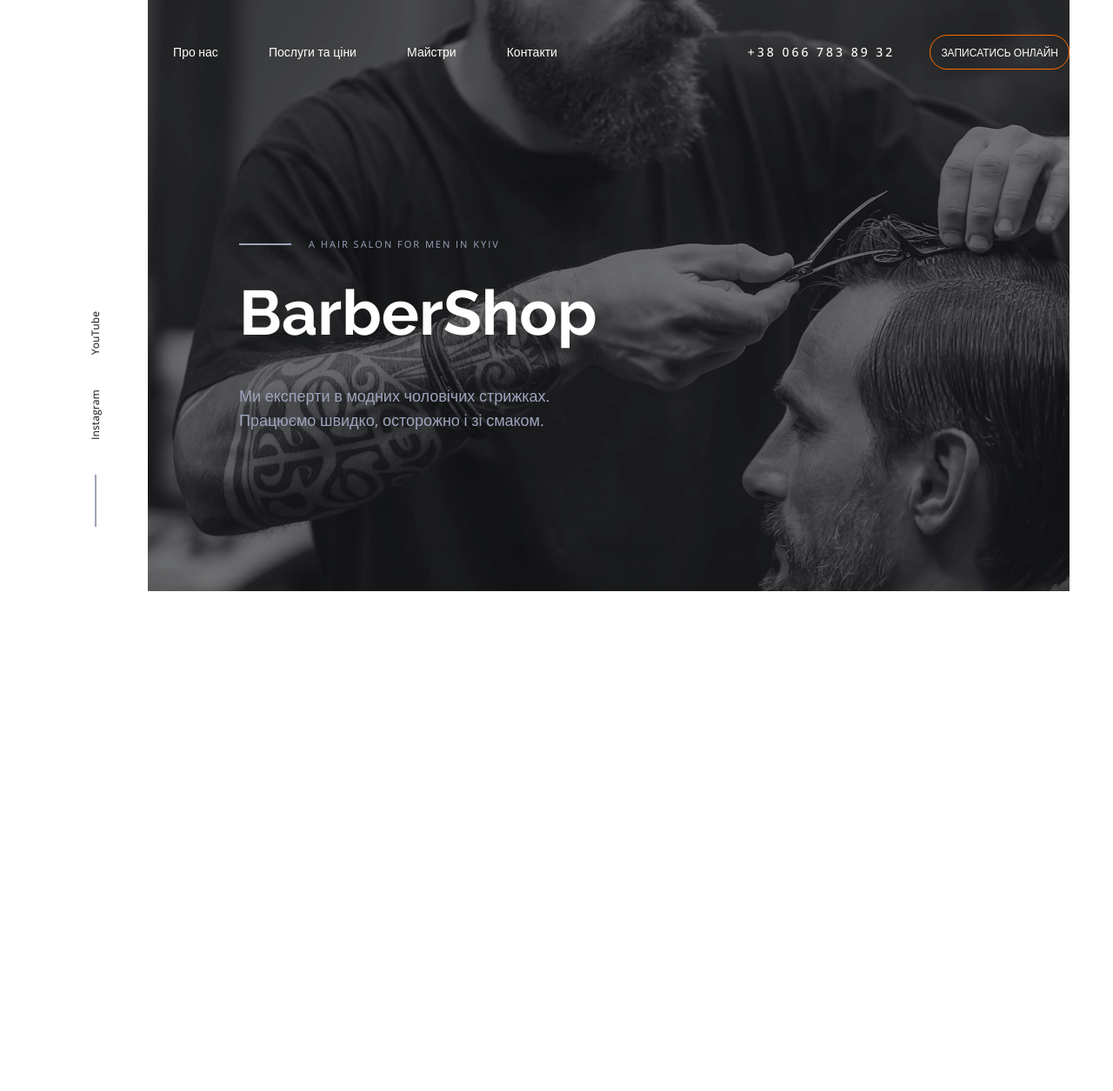
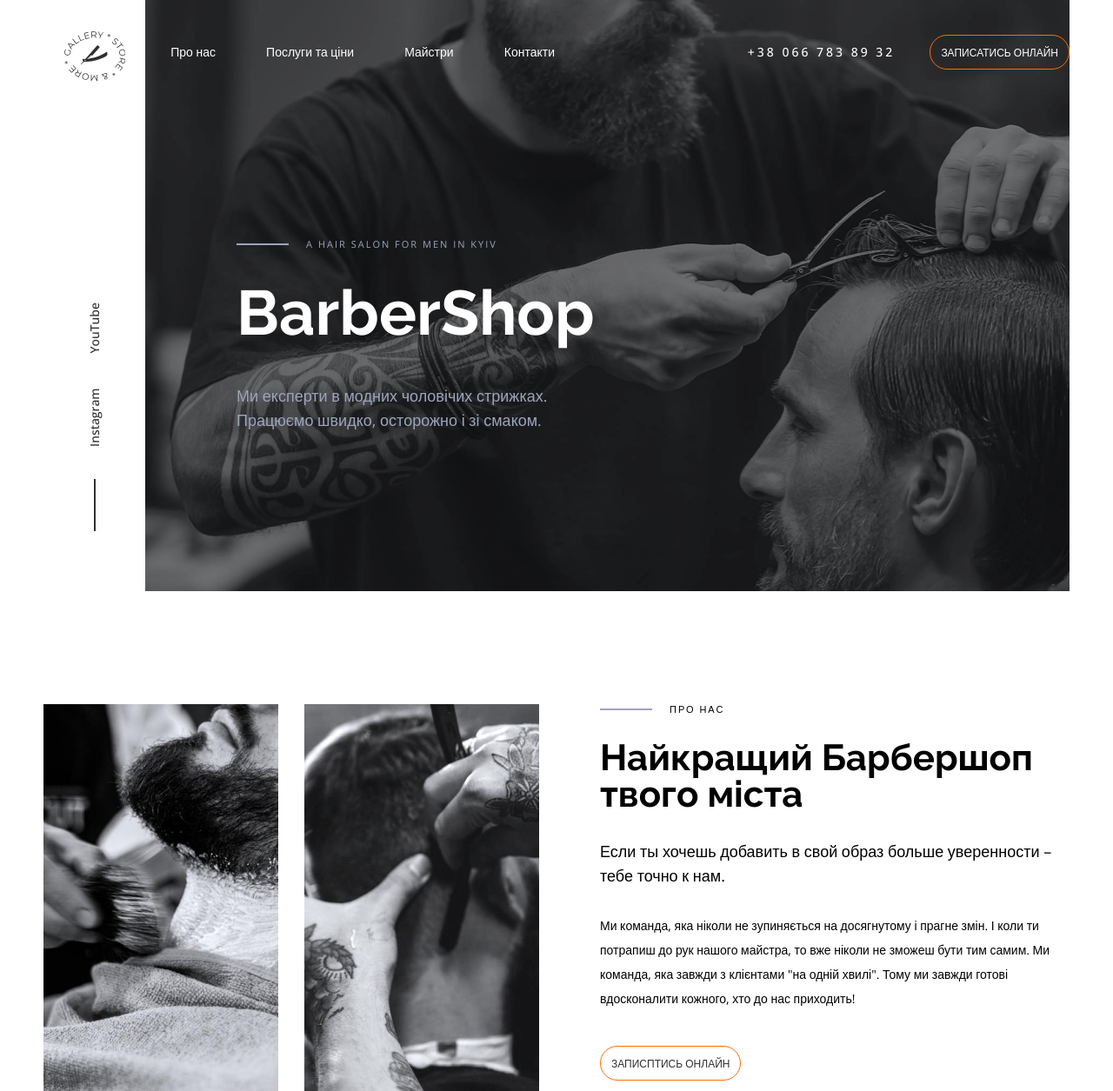
Before and after one commit to d-pylypiuk/BarbarShop, a plain HTML site: page index.html in a window 1280 px wide. Shown: the whole page at 87% size. Before the commit the page ends 800 px from the top, so only its background shows below. Drawn offline with nearby package versions, Linux system fonts and the light colour scheme.

Commit message:
Add files via upload

```diff
--- a/css/style.scss
+++ b/css/style.scss
@@ -68,13 +68,33 @@ header{
    width: 60px;
    margin-top: -1px;
    position: absolute;
-   background: orange;
+   // background: orange;
+}
+.signature{
+   margin-left: 80px;
+   font-size: 11px;
+   font-weight: 400;
+   letter-spacing: 2px;
+   text-transform: uppercase;
 }
 .title{
-   margin:38px 0px 45px 0px;
-
+   font-family: 'Raleway', sans-serif;
+   font-size: 42px;
+   font-weight: bold;
+   letter-spacing: 5%;
+   line-height: 42px;
+   margin: 30px 0px;
 }
 .subtitle{
+   font-size: 18px;
+   letter-spacing: 2%;
+   line-height: 28px;
+   margin-bottom: 30px;
+}
+.text p{
+   font-size: 14px;
+   font-weight: 300;
+   letter-spacing: 2%;
    line-height: 28px;
 }
 // =======HEADER=========
@@ -86,7 +106,6 @@ header{
    flex-direction: row;
    justify-content: space-between;
    align-items: stretch;
-   // border: 1px solid blue;
 }
 .slider{
    height: 680px;
@@ -95,14 +114,14 @@ header{
 }
 .column{
    flex-grow: 1;
-   // border: 1px solid green;
 }
 .social-panel{
-   width: 120px;
+   width: 130px;
    display: flex;
    flex-direction: row;
-   justify-content: flex-start;
+   justify-content: flex-end;
    align-items: stretch;
+   overflow: hidden;
 }
 .social-box{
    padding-bottom: 72px;
@@ -112,21 +131,28 @@ header{
    flex-direction: column;
    justify-content: space-between;
    align-items: center;
-   // border: 2px solid tomato;
 }
 .social-box__logo{
-   width: 100%;
-   // border: 1px solid gray;
+   display: flex;
+   flex-direction: row;
+   justify-content: center;
+   margin-top: 30px;
 }
-.logo-white{
-   // background: gray;
-   width: 100%;
+.logo-gray{
+   fill: var(--sociale-links);
+   width: 70px;
+   height: 70px;
+}
+
+div.social__links.__decor-line:before{
+   border-color: var(--sociale-links);
 }
 .social__links{
    display: flex;
    flex-direction: row;
    justify-content: center;
    align-items: center;
+   width: 200px;
    bottom: 170px;
    // border: 1px solid hotpink;
    transform: rotate(-90deg);
@@ -134,9 +160,9 @@ header{
 .social__links a{
    transform: all .3s ease-in-out .0s;
    color: var(--sociale-links);
-   font-size: 12px;
+   font-size: 14px;
    font-weight: 500;
-   padding: 0px 20px;
+   margin: 0px 20px;
 }
 .social__links a:hover{
    color: var(--hover-color);
@@ -205,16 +231,11 @@ header{
    background: var(--hover-color);
 }
 
-// ----------
+// ---------- header slider -------
 .slider__info{
    padding-left: 105px;
 }
 .slider__signature{
-   margin-left: 80px;
-   font-size: 11px;
-   font-weight: 400;
-   letter-spacing: 2px;
-   text-transform: uppercase;
    color: var(--signature-color);
 }
 .slider__title{
@@ -222,9 +243,57 @@ header{
    font-size: 72px;
    font-weight: bold;
    font-family: 'Raleway', sans-serif;
+   margin:38px 0px 45px 0px;
 }
 .slider__subtitle{
    font-size: 18px;
    font-weight: normal;
    color: var(--signature-color);
 }
+// --------- about us -----------
+
+.content{
+}
+.about-us__container{
+   margin: 130px 0px;
+}
+.about-us__row{
+   display: flex;
+   flex-direction: row;
+   justify-content:space-between;
+   align-items: flex-start;
+
+}
+.about-us__photo-box{
+   width: 570px;
+   display: flex;
+   flex-direction: row;
+   justify-content: space-between;
+   align-items: flex-start;
+
+}
+.photo-box__items{
+   display: flex;
+   flex-direction: row;
+   justify-content: space-around;
+   align-items: center;
+}
+.photo-box__items img{
+   width: 270px;
+   background: red;
+}
+.about-us__info{
+   margin-left: 60px;
+   width: 540px;
+}
+.info__signature{}
+.info__title{}
+.info__subtitle{}
+.about-us__text{}
+.about-us__btn{
+   margin-top: 40px;
+   color: var(--sociale-links);
+}
+.about-us__btn:hover{
+   color: var(--link-color);
+}
--- a/index.html
+++ b/index.html
@@ -10,19 +10,18 @@
    <link href="https://fonts.googleapis.com/css2?family=Open+Sans:wght@300;400;500&family=Raleway:wght@100;200;300;400;500;600;700&display=swap" rel="stylesheet">
 </head>
  <body>
+   <!-- -------header------ -->
    <header>
       <div class="header __container">
-         <div class="header__row">
-
+         <div class="header__row row">
             <div class="social-panel">
                <div class="social-box">
                   <div class="social-box__logo">
-                     <svg class="logo-white">
-                        <use href="./img/sprite.svg#logo-white"></use>
+                     <svg class="logo-gray">
+                        <use href="./img/sprite.svg#icon-logo-shop"></use>
                      </svg>
                   </div>
                   <div class="social__links __decor-line">
-
                      <a href="#">Instagram</a>
                      <a href="#">YouTube</a>
                   </div>
@@ -51,8 +50,8 @@
             </div>
          </div>
          <div class="slider__info">
-            <div class="slider__signature __decor-line">A hair salon for men in Kyiv</div>
-            <div class="slider__title title">BarberShop</div>
+            <div class="slider__signature __decor-line signature">A hair salon for men in Kyiv</div>
+            <div class="slider__title">BarberShop</div>
             <div class="slider__subtitle subtitle">Ми експерти в модних чоловічих стрижках. <br>
                Працюємо швидко, осторожно і зі смаком.</div>
          </div>
@@ -60,7 +59,35 @@
          </div>
       </div>
    </header>
-   <main>
+   <!-- --------about us------- -->
+   <main class="content __container">
+      <div class="about-us__container">
+         <div class="about-us__row row">
+            <div class="about-us__photo-box">
+               <div class="photo-box__items">
+                  <img src="./img/about-us/1200/img1.jpg" alt="">
+               </div>
+               <div class="photo-box__items">
+                  <img src="./img/about-us/1200/img2.jpg" alt="">
+               </div>
+            </div>
+            <div class="about-us__info">
+               <div class="info__signature __decor-line signature">про нас</div>
+               <div class="info__title title">Найкращий Барбершоп                   твого міста</div>
+               <div class="info__subtitle subtitle">Если ты хочешь добавить в свой образ больше уверенности – тебе точно к нам.</div>
+               <div class="about-us__text text">
+                  <p>
+                     Ми команда, яка ніколи не зупиняється на досягнутому
+   і прагне змін. І коли ти потрапиш до рук нашого майстра,
+   то вже ніколи не зможеш бути тим самим. Ми команда, яка завжди з клієнтами "на одній хвилі". Тому ми завжди готові вдосконалити кожного, хто до нас приходить!
+                  </p>
+               </div>
+               <button class="about-us__btn btn" type="submit">Записптись онлайн</button>
+            </div>
+
+
+         </div>
+      </div>
    </main>
  </body>
 </html>
```
Also changed, not shown: css/style.css, img/about-us/1200/img1.jpg (added), img/about-us/1200/img2.jpg (added), img/sprite.svg (added), 1 other file.
